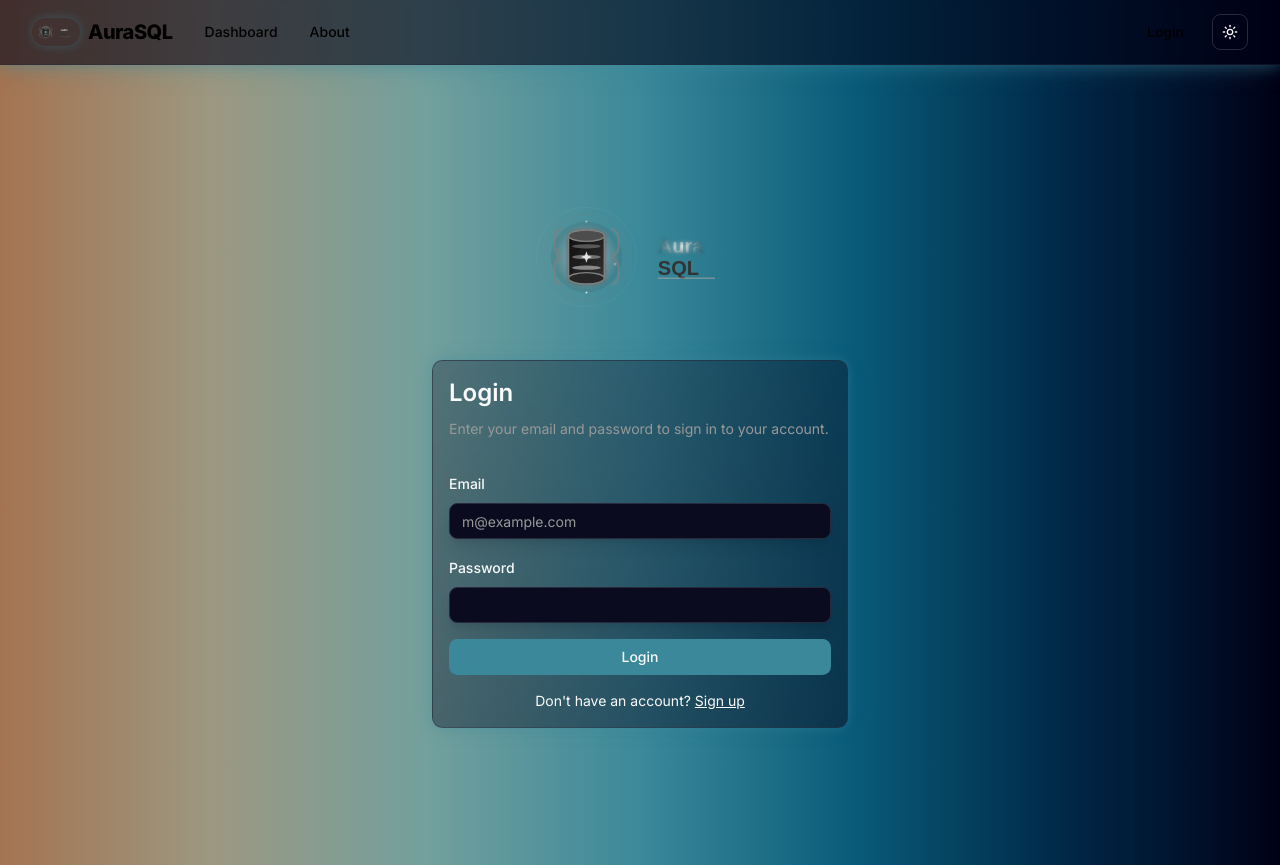
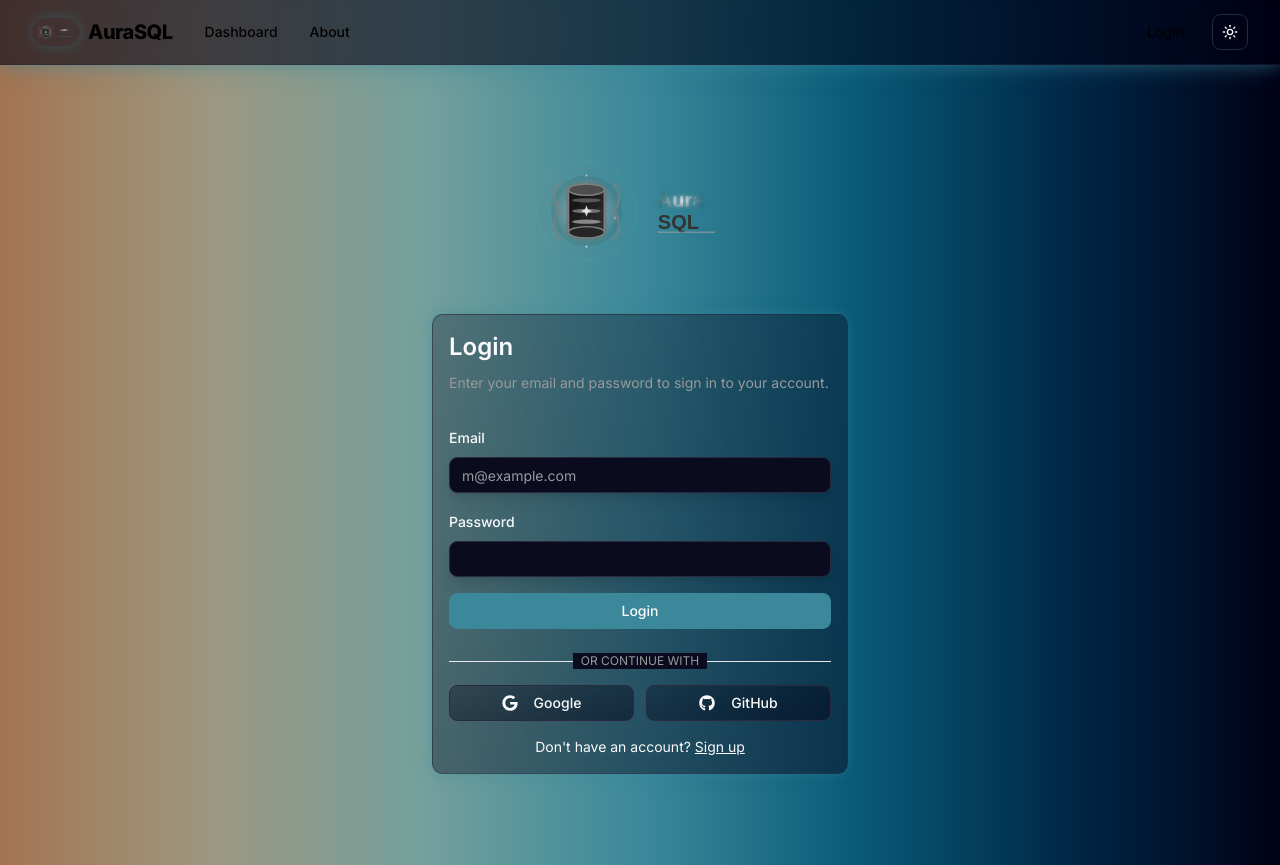
Before and after one commit to Shivam5560/AuraSQL, a Next.js app in the folder frontend/: page /login in a window 1280 px wide. Built offline with nearby package versions, Linux system fonts and the light colour scheme; no server answers.

Commit message:
feat: google and github login support

```diff
--- a/frontend/components/auth/login-form.tsx
+++ b/frontend/components/auth/login-form.tsx
@@ -6,6 +6,7 @@ import { Input } from '@/components/ui/input'
 import { Label } from '@/components/ui/label'
 import { Card, CardContent, CardDescription, CardHeader, CardTitle } from '@/components/ui/card'
 import { Loader2 } from 'lucide-react'
+import { FaGoogle, FaGithub } from 'react-icons/fa'
 
 export function LoginForm() {
   const [email, setEmail] = useState('')
@@ -33,6 +34,22 @@ export function LoginForm() {
       await supabase.auth.refreshSession()
       router.push('/dashboard')
       console.log('router.push called for /dashboard');
+    }
+    setLoading(false)
+  }
+
+  const handleOAuthLogin = async (provider: 'google' | 'github') => {
+    setLoading(true)
+    setError(null)
+    const { error } = await supabase.auth.signInWithOAuth({
+      provider,
+      options: {
+        redirectTo: `${window.location.origin}/auth/callback`,
+      },
+    })
+    if (error) {
+      setError(error.message)
+      console.error(`Supabase OAuth login with ${provider} error:`, error)
     }
     setLoading(false)
   }
@@ -71,6 +88,27 @@ export function LoginForm() {
             {loading ? <><Loader2 className="mr-2 h-4 w-4 animate-spin" /> Logging in...</> : "Login"}
           </Button>
         </form>
+
+        <div className="relative mt-6">
+          <div className="absolute inset-0 flex items-center">
+            <span className="w-full border-t" />
+          </div>
+          <div className="relative flex justify-center text-xs uppercase">
+            <span className="bg-card px-2 text-muted-foreground">Or continue with</span>
+          </div>
+        </div>
+
+        <div className="grid grid-cols-2 gap-3 mt-4">
+          <Button variant="outline" onClick={() => handleOAuthLogin('google')} disabled={loading}>
+            {loading ? <Loader2 className="mr-2 h-4 w-4 animate-spin" /> : <FaGoogle className="mr-2 h-4 w-4" />}
+            Google
+          </Button>
+          <Button variant="outline" onClick={() => handleOAuthLogin('github')} disabled={loading}>
+            {loading ? <Loader2 className="mr-2 h-4 w-4 animate-spin" /> : <FaGithub className="mr-2 h-4 w-4" />}
+            GitHub
+          </Button>
+        </div>
+
         <div className="mt-4 text-center text-sm">
           Don't have an account?{" "}
           <a href="/signup" className="underline">
--- a/frontend/components/auth/signup-form.tsx
+++ b/frontend/components/auth/signup-form.tsx
@@ -6,6 +6,7 @@ import { Input } from '@/components/ui/input'
 import { Label } from '@/components/ui/label'
 import { Card, CardContent, CardDescription, CardHeader, CardTitle } from '@/components/ui/card'
 import { Loader2 } from 'lucide-react'
+import { FaGoogle, FaGithub } from 'react-icons/fa'
 
 export function SignupForm() {
   const [email, setEmail] = useState('')
@@ -33,6 +34,22 @@ export function SignupForm() {
       setError(error.message)
     } else {
       setIsSubmitted(true) // Show confirmation message
+    }
+    setLoading(false)
+  }
+
+  const handleOAuthSignUp = async (provider: 'google' | 'github') => {
+    setLoading(true)
+    setError(null)
+    const { error } = await supabase.auth.signInWithOAuth({
+      provider,
+      options: {
+        redirectTo: `${window.location.origin}/auth/callback`,
+      },
+    })
+    if (error) {
+      setError(error.message)
+      console.error(`Supabase OAuth signup with ${provider} error:`, error)
     }
     setLoading(false)
   }
@@ -89,6 +106,27 @@ export function SignupForm() {
             {loading ? <><Loader2 className="mr-2 h-4 w-4 animate-spin" /> Signing up...</> : "Sign Up"}
           </Button>
         </form>
+
+        <div className="relative mt-6">
+          <div className="absolute inset-0 flex items-center">
+            <span className="w-full border-t" />
+          </div>
+          <div className="relative flex justify-center text-xs uppercase">
+            <span className="bg-card px-2 text-muted-foreground">Or continue with</span>
+          </div>
+        </div>
+
+        <div className="grid grid-cols-2 gap-3 mt-4">
+          <Button variant="outline" onClick={() => handleOAuthSignUp('google')} disabled={loading}>
+            {loading ? <Loader2 className="mr-2 h-4 w-4 animate-spin" /> : <FaGoogle className="mr-2 h-4 w-4" />}
+            Google
+          </Button>
+          <Button variant="outline" onClick={() => handleOAuthSignUp('github')} disabled={loading}>
+            {loading ? <Loader2 className="mr-2 h-4 w-4 animate-spin" /> : <FaGithub className="mr-2 h-4 w-4" />}
+            GitHub
+          </Button>
+        </div>
+
         <div className="mt-4 text-center text-sm">
           Already have an account?{" "}
           <a href="/login" className="underline">
--- a/frontend/package.json
+++ b/frontend/package.json
@@ -29,6 +29,7 @@
     "next-themes": "^0.3.0",
     "react": "^18.2.0",
     "react-dom": "^18.2.0",
+    "react-icons": "^5.5.0",
     "recharts": "^3.1.0",
     "tailwind-merge": "^3.3.1",
     "tailwindcss-animate": "^1.0.7"
```
Also changed, not shown: 1 other file (tests, documents, lock files or other folders).
